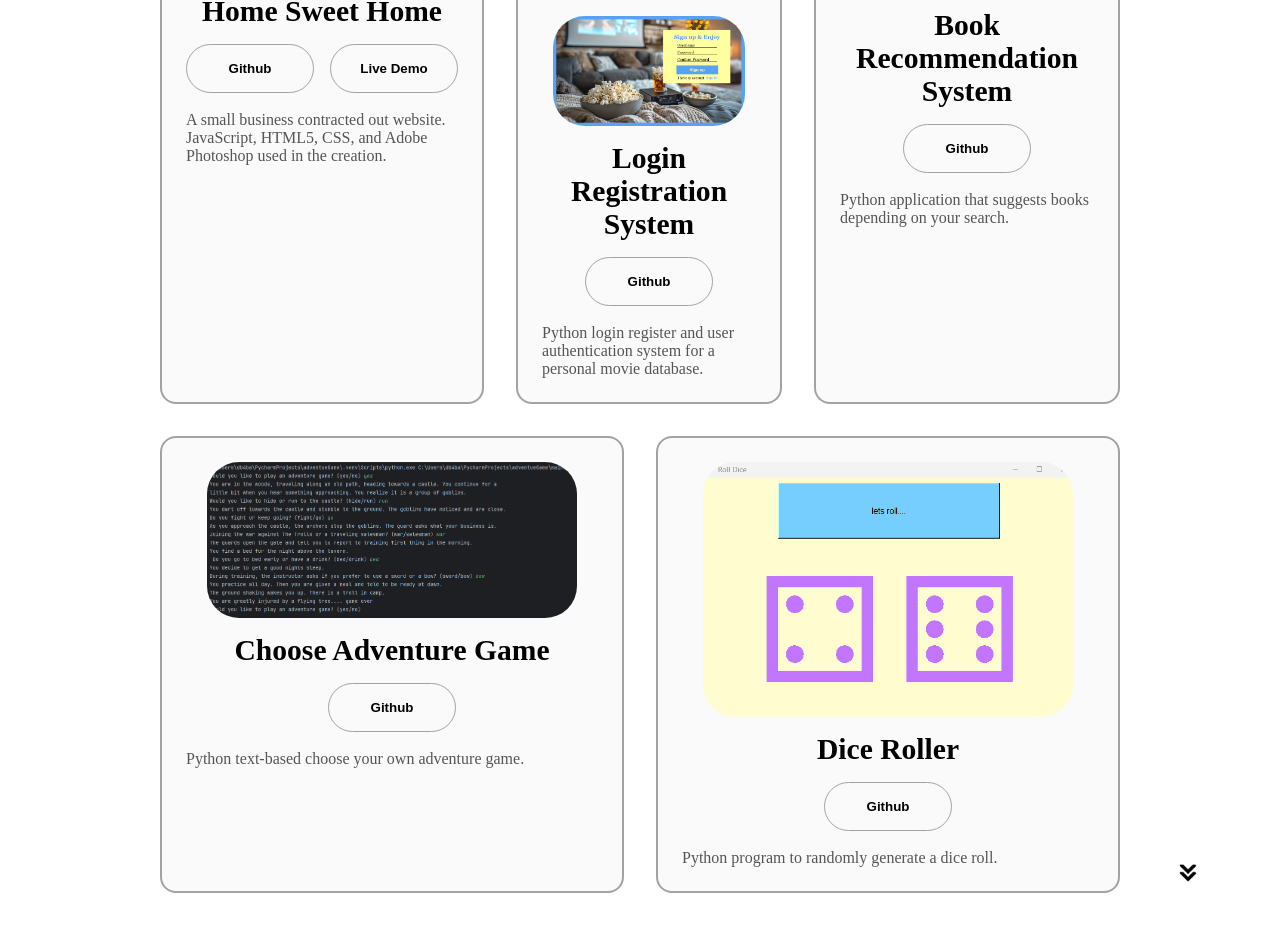
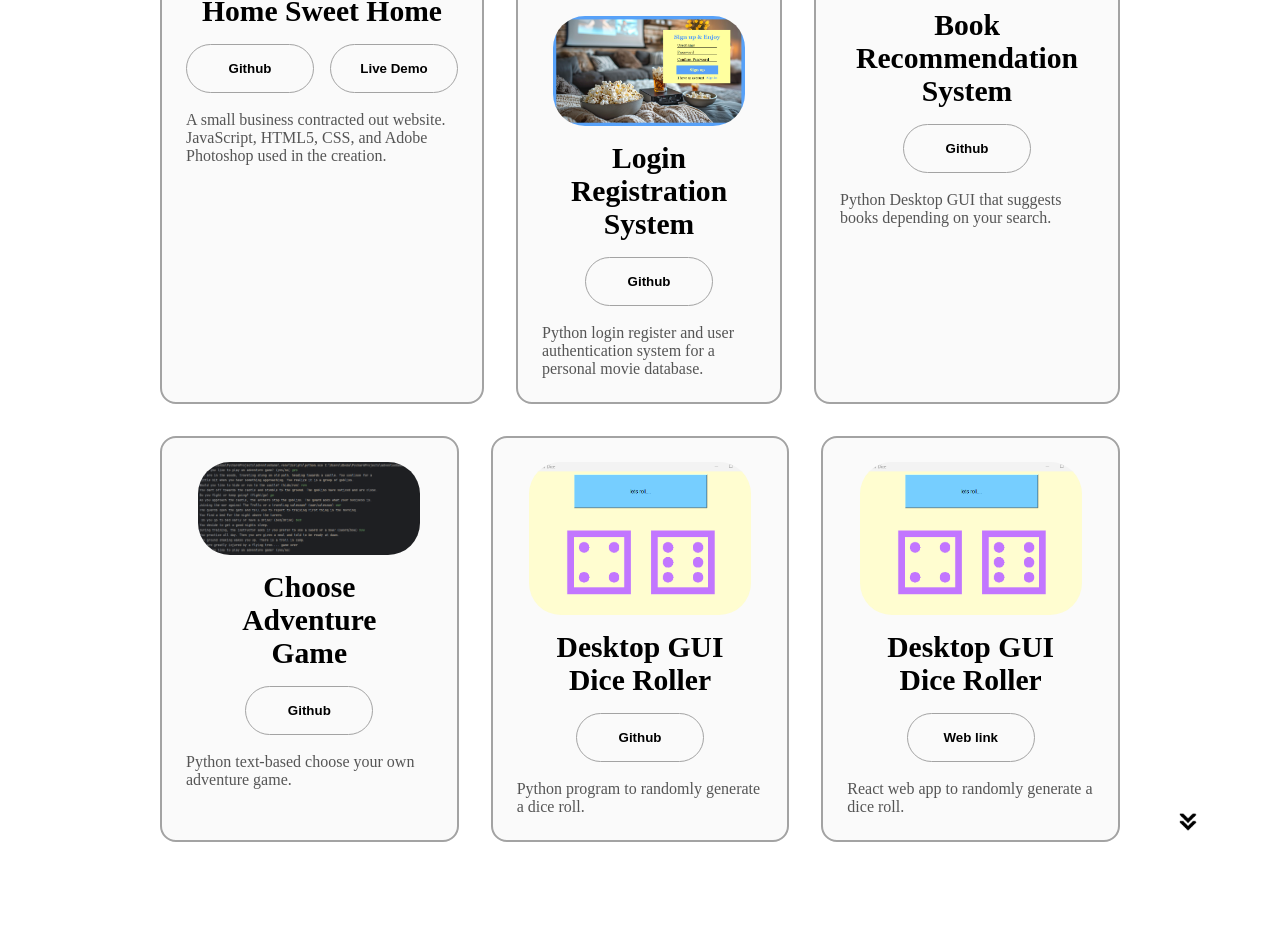
Before and after one commit to BBaril/bethany.baril.portfolio, a plain HTML site: page index.html in a window 1280 px wide. Shown: the part 2735-3666 px from the top of the page. Drawn offline with Linux system fonts and the light colour scheme.

Commit message:
Update index.html
Add project 6 react dice app

```diff
--- a/index.html
+++ b/index.html
@@ -249,7 +249,7 @@
             --->
             </div>
             <div class="text-container">
-              <p><br/>Python application that suggests books depending on your search.</p>
+              <p><br/>Python Desktop GUI that suggests books depending on your search.</p>
             </div>
           </div>
           <div class="details-container color-container">
@@ -274,7 +274,7 @@
                 alt="Project 5"
                 class="project-img"/>
             </div>
-            <h2 class="experience-sub-title project-title">Dice Roller</h2>
+            <h2 class="experience-sub-title project-title">Desktop GUI Dice Roller</h2>
             <div class="btn-container">
               <button class="btn btn-color-2 project-btn" onclick="location.href='https://github.com/BBaril/dice.Roller.git'">Github</button>
               <!---<button class="btn btn-color-2 project-btn" onclick="location.href='https://bbaril.github.io/'">Live Demo</button>
@@ -282,6 +282,22 @@
             </div>
             <div class="text-container">
               <p><br/>Python program to randomly generate a dice roll.</p>
+            </div>
+          </div>
+          <div class="details-container color-container">
+            <div class="article-container">
+              <img src="./assets/twoDice.png"
+                alt="Project 6"
+                class="project-img"/>
+            </div>
+            <h2 class="experience-sub-title project-title">Desktop GUI Dice Roller</h2>
+            <div class="btn-container">
+              <button class="btn btn-color-2 project-btn" onclick="location.href='https://diceroller-two.netlify.app/'">Web link</button>
+              <!---<button class="btn btn-color-2 project-btn" onclick="location.href='https://bbaril.github.io/'">Live Demo</button>
+            --->
+            </div>
+            <div class="text-container">
+              <p><br/>React web app to randomly generate a dice roll.</p>
             </div>
           </div>
         </div>
```
